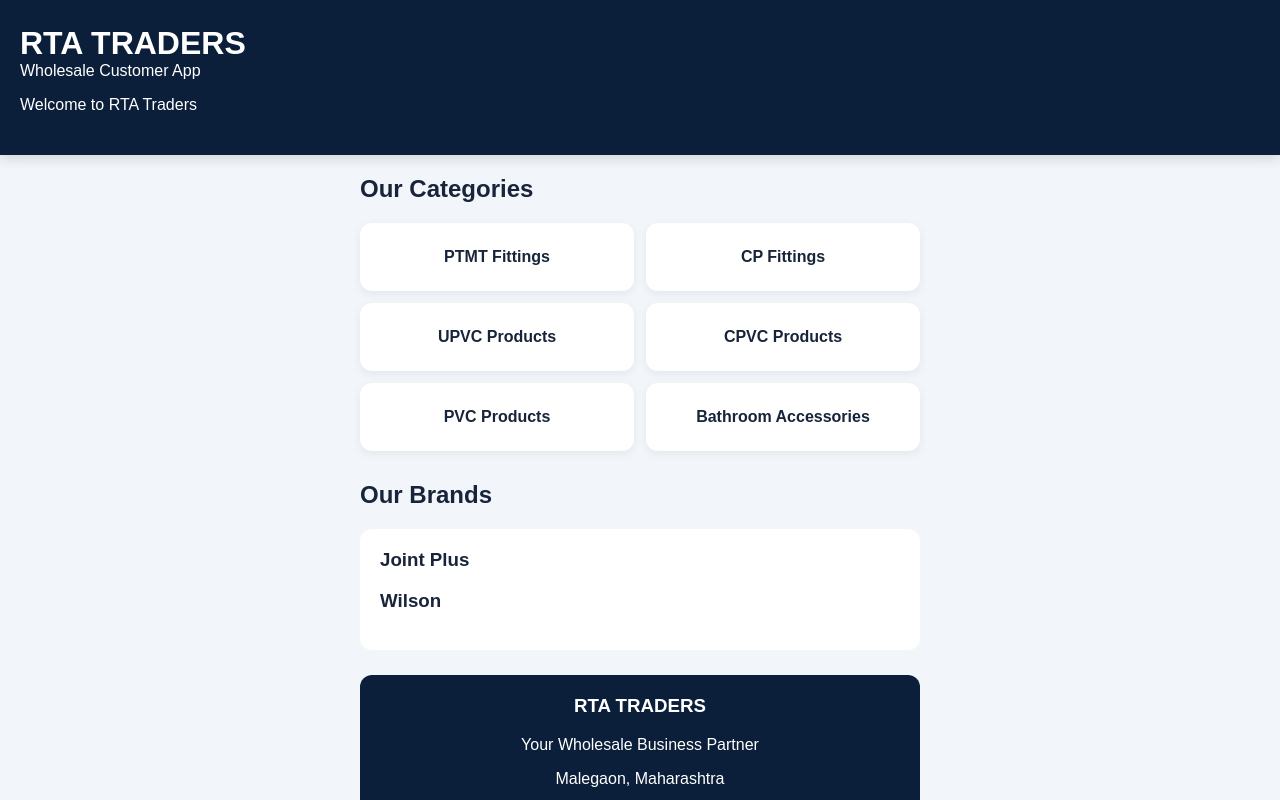
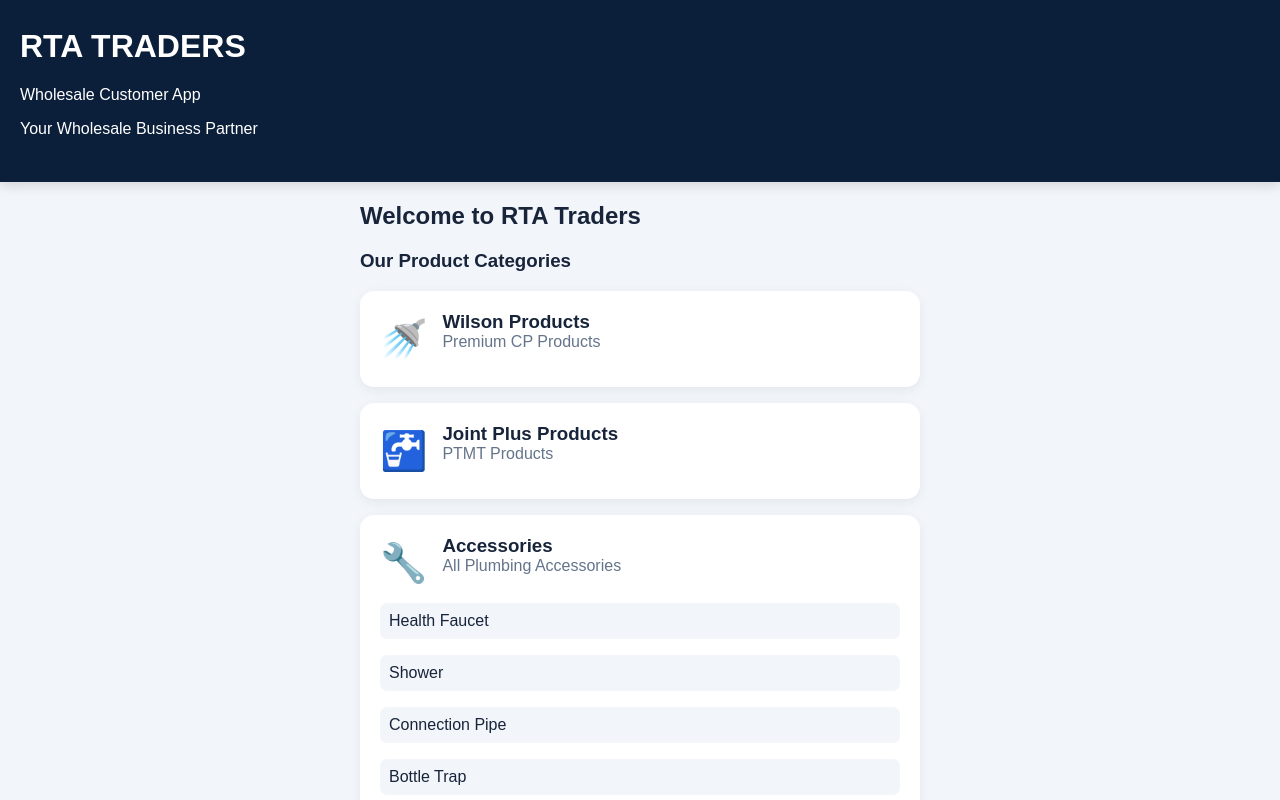
Before and after one commit to rtatraders352-wq/rta-traders-app, a React (Vite) app: page / in a window 1280 px wide. Shown: the top 800 px of the page. Built offline with nearby package versions, Linux system fonts and the light colour scheme.

Commit message:
Update App.jsx

```diff
--- a/src/App.jsx
+++ b/src/App.jsx
@@ -1,4 +1,32 @@
 import React from "react";
+
+const categories = [
+  {
+    name: "Wilson Products",
+    subtitle: "Premium CP Products",
+    icon: "🚿"
+  },
+  {
+    name: "Joint Plus Products",
+    subtitle: "PTMT Products",
+    icon: "🚰"
+  },
+  {
+    name: "Accessories",
+    subtitle: "All Plumbing Accessories",
+    icon: "🔧",
+    items: [
+      "Health Faucet",
+      "Shower",
+      "Connection Pipe",
+      "Bottle Trap",
+      "Flush Tank",
+      "UPVC / CPVC Solvent",
+      "Union Ball Valve",
+      "SS Jali"
+    ]
+  }
+];
 
 export default function App() {
   return (
@@ -12,68 +40,70 @@ export default function App() {
       <header style={{
         background: "#0b1f3a",
         color: "white",
-        padding: "25px 20px"
+        padding: "28px 20px"
       }}>
-        <h1 style={{ margin: 0 }}>RTA TRADERS</h1>
+        <h1>RTA TRADERS</h1>
         <p>Wholesale Customer App</p>
-        <p>Welcome to RTA Traders</p>
+        <p>Your Wholesale Business Partner</p>
       </header>
 
       <main style={{ padding: "20px" }}>
 
-        <h2>Our Categories</h2>
+        <h2>Welcome to RTA Traders</h2>
+        <h3>Our Product Categories</h3>
 
+        {categories.map((category) => (
+          <div key={category.name} style={{
+            background: "white",
+            padding: "20px",
+            borderRadius: "14px",
+            marginBottom: "16px",
+            boxShadow: "0 3px 12px #00000010"
+          }}>
             <div style={{
-          display: "grid",
-          gridTemplateColumns: "repeat(2, 1fr)",
-          gap: "12px"
+              display: "flex",
+              alignItems: "center",
+              gap: "15px"
             }}>
+              <span style={{ fontSize: "38px" }}>
+                {category.icon}
+              </span>
+              <div>
+                <h3 style={{ margin: 0 }}>
+                  {category.name}
+                </h3>
+                <p style={{ color: "#64748b" }}>
+                  {category.subtitle}
+                </p>
+              </div>
+            </div>
 
-          {[
-            "PTMT Fittings",
-            "CP Fittings",
-            "UPVC Products",
-            "CPVC Products",
-            "PVC Products",
-            "Bathroom Accessories"
-          ].map((item) => (
-            <div key={item} style={{
-              background: "white",
-              padding: "25px 10px",
-              borderRadius: "12px",
-              textAlign: "center",
-              fontWeight: "bold",
-              boxShadow: "0 3px 10px #00000010"
+            {category.items && (
+              <div style={{ marginTop: "12px" }}>
+                {category.items.map((item) => (
+                  <p key={item} style={{
+                    padding: "9px",
+                    background: "#f2f5fa",
+                    borderRadius: "7px"
                   }}>
                     {item}
+                  </p>
+                ))}
+              </div>
+            )}
           </div>
         ))}
-
-        </div>
-
-        <h2 style={{ marginTop: "30px" }}>
-          Our Brands
-        </h2>
-
-        <div style={{
-          background: "white",
-          padding: "20px",
-          borderRadius: "12px"
-        }}>
-          <h3>Joint Plus</h3>
-          <h3>Wilson</h3>
-        </div>
 
         <div style={{
           background: "#0b1f3a",
           color: "white",
-          padding: "20px",
-          borderRadius: "12px",
-          marginTop: "25px",
-          textAlign: "center"
+          padding: "22px",
+          borderRadius: "14px",
+          textAlign: "center",
+          marginTop: "25px"
         }}>
-          <h3>RTA TRADERS</h3>
-          <p>Your Wholesale Business Partner</p>
+          <h2>RTA TRADERS</h2>
+          <p>Wholesale Business Partner</p>
           <p>Malegaon, Maharashtra</p>
         </div>
 
```
Lines whose indentation alone changed are shown as unchanged.
